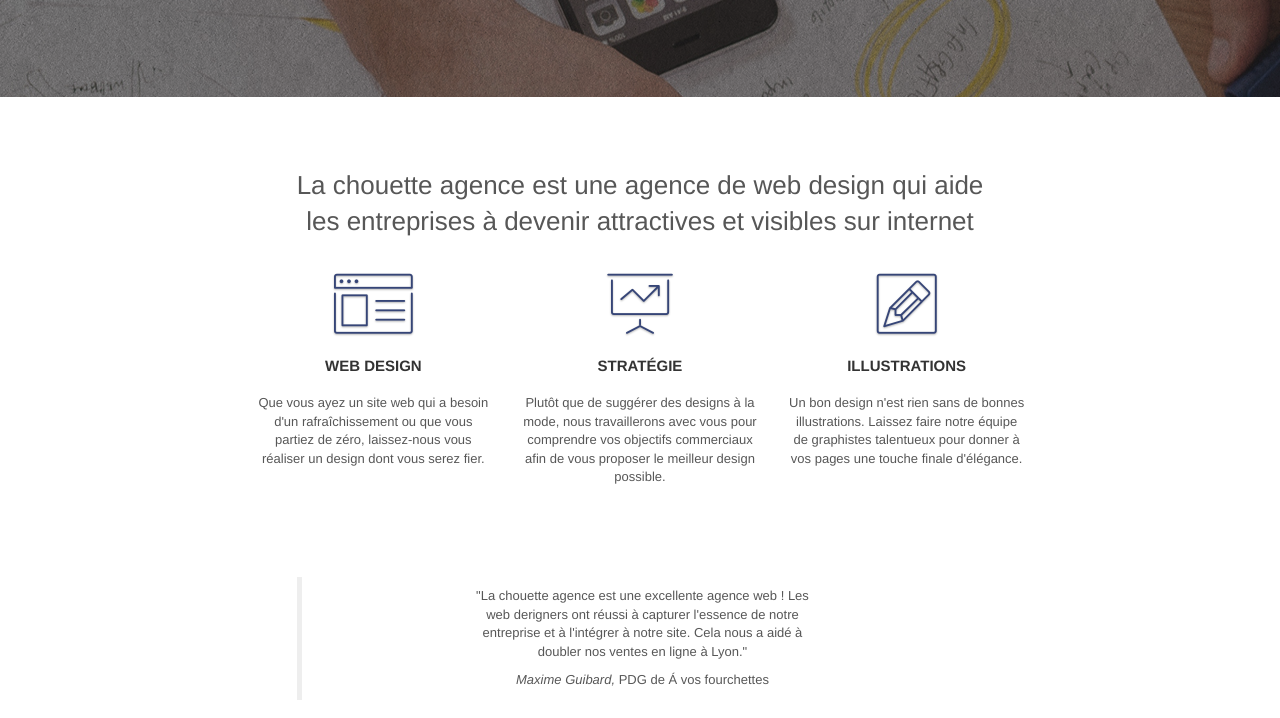
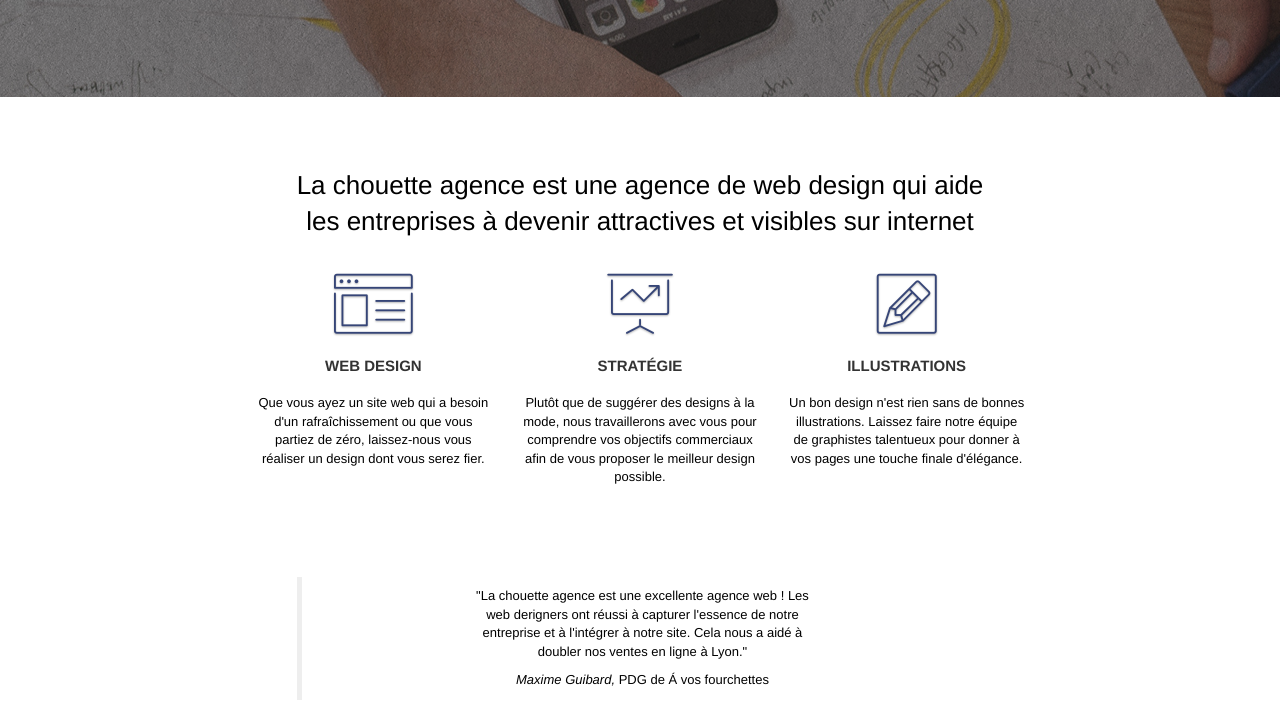
Before and after one commit to Sallymsi/SEO-Referencement, a plain HTML site: page index.html in a window 1280 px wide. Shown: the part 435-1153 px from the top of the page. Drawn offline with Linux system fonts and the light colour scheme.

Commit message:
Edit: Change color text

```diff
--- a/style.css
+++ b/style.css
@@ -659,7 +659,7 @@ label,
 a {
     font-family: "helvetica";
     font-weight: 400;
-    color: #575757!important;
+    color: #000000!important;
 }
 
 .container {
```
